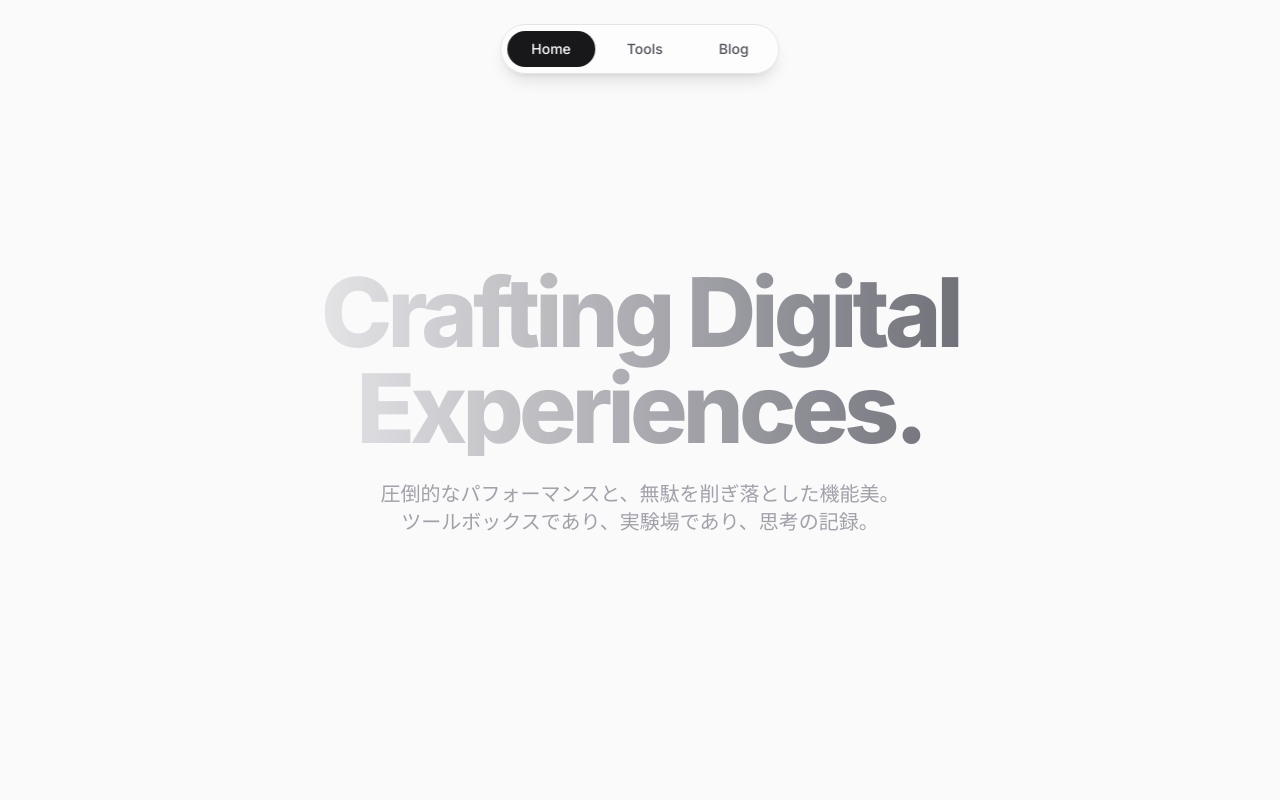
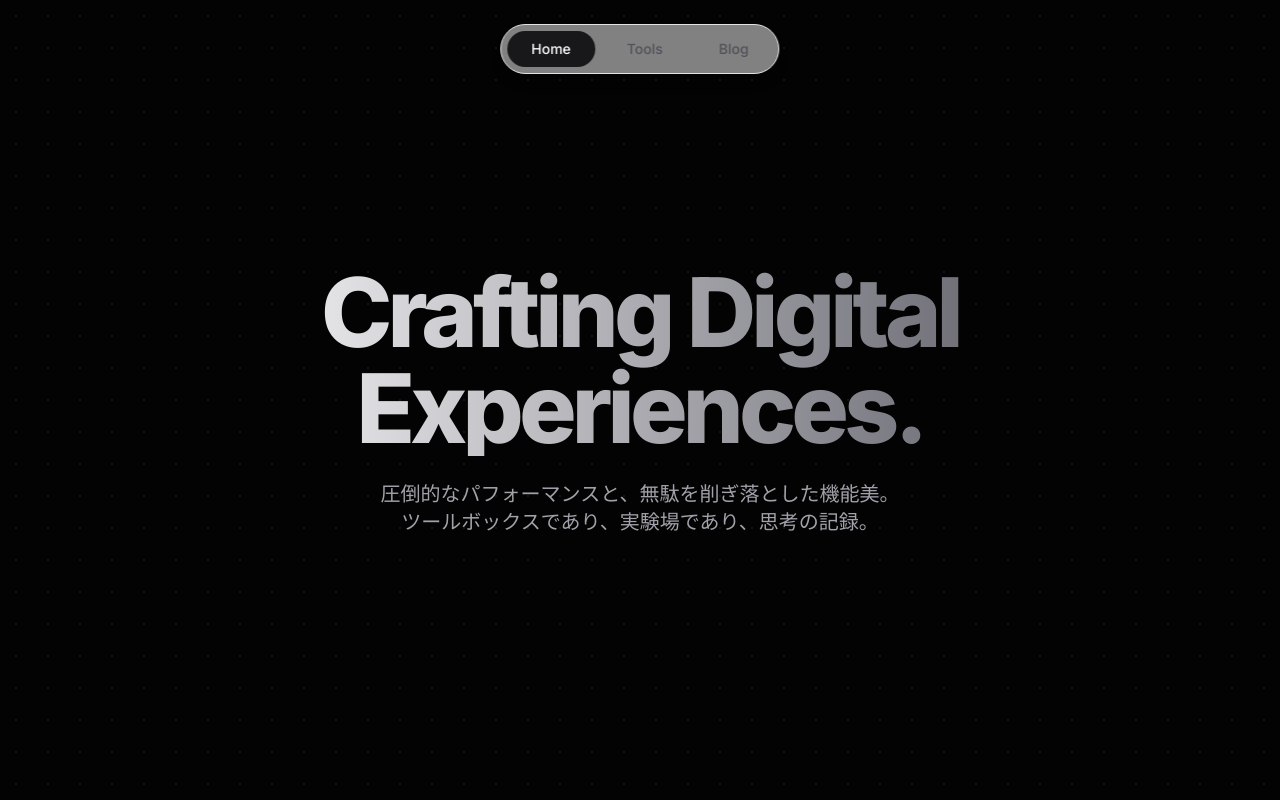
Before and after one commit to kaisei-2026/kaisei-12.-fromgoogle, a Next.js app: page /kaisei-12.-fromgoogle/ in a window 1280 px wide. Built offline with nearby package versions, Linux system fonts and the light colour scheme.

Commit message:
Update globals.css

```diff
--- a/app/globals.css
+++ b/app/globals.css
@@ -4,6 +4,25 @@
 
 @layer base {
   body {
-    @apply bg-zinc-50 text-zinc-900 dark:bg-black dark:text-zinc-50 antialiased selection:bg-blue-500 selection:text-white;
+    /* 深い紺色に近い黒 */
+    @apply bg-[#030303] text-zinc-100 antialiased selection:bg-blue-500/30;
+    /* 背景に細かいドットを敷く */
+    background-image: radial-gradient(#ffffff10 1px, transparent 1px);
+    background-size: 32px 32px;
   }
 }
+
+/* スクロールバーもカッコよく */
+::-webkit-scrollbar {
+  width: 8px;
+}
+::-webkit-scrollbar-track {
+  background: #030303;
+}
+::-webkit-scrollbar-thumb {
+  background: #222;
+  border-radius: 10px;
+}
+::-webkit-scrollbar-thumb:hover {
+  background: #333;
+}
```
